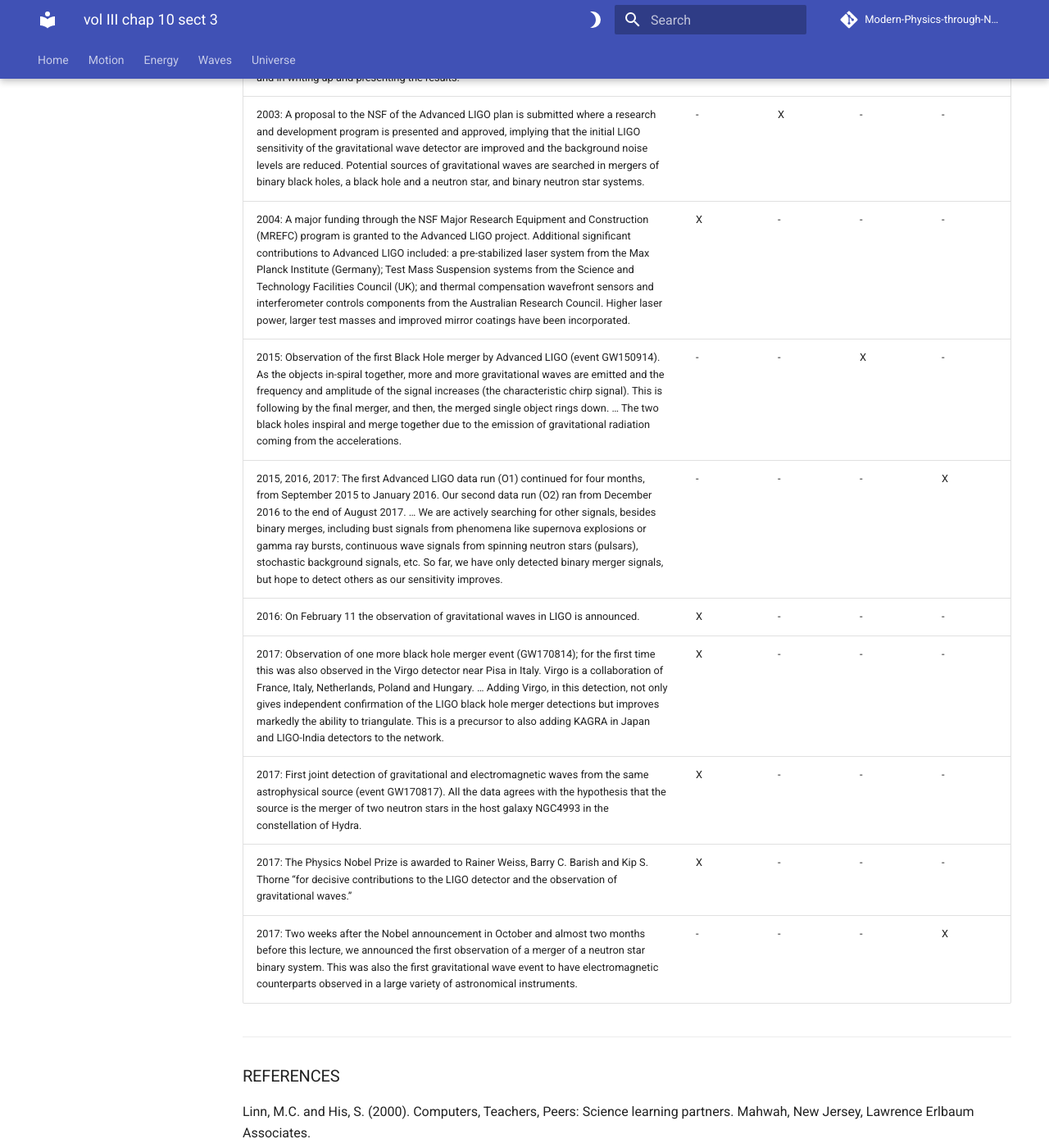
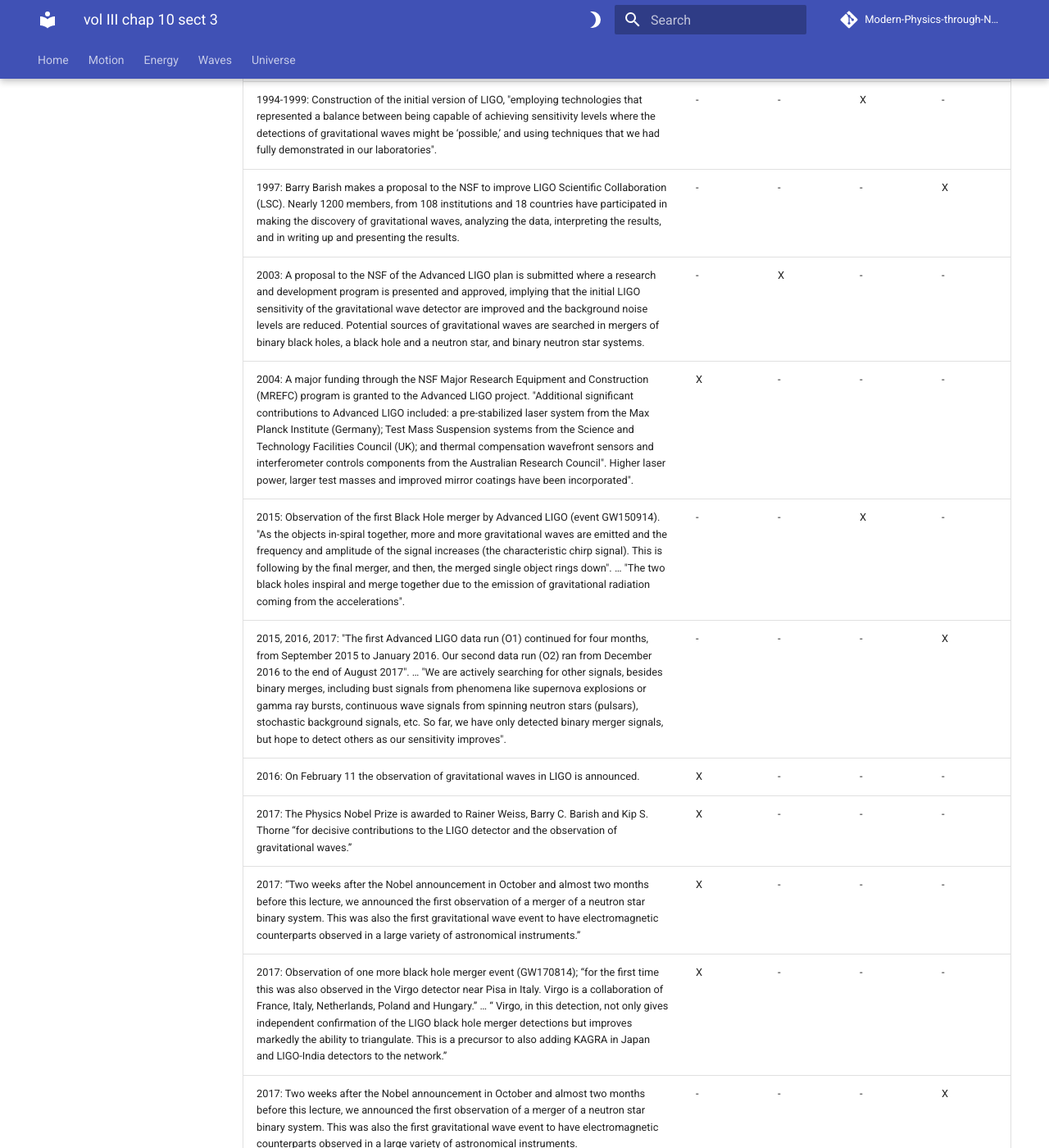
Before and after one commit to modphysnobel/modphysnobel.github.io, an MkDocs documentation site: the page built from docs/vol-III/vol-III-chap-10-sect-3.md, in a window 1280 px wide and 1400 px high, scrolled down 3857 px. Shown: the whole window at 82% size. Built offline with MkDocs 1.6.1 and Material for MkDocs 9.7.7, drawn with Linux system fonts in a browser that asks for light colours; some web fonts are replaced; comment, search, counter and statistics services are not loaded; some of the changed text lies outside the part shown.

Commit message:
Update vol-III-chap-10-sect-3.md

```diff
--- a/docs/vol-III/vol-III-chap-10-sect-3.md
+++ b/docs/vol-III/vol-III-chap-10-sect-3.md
@@ -17,30 +17,30 @@
 
 P1: Accessible Knowledge (AK).
 
-OC-01. Encourage LC members to build knowledge from their ideas and develop more powerful and practical viewpoints.
-OC-02. Assist LC members to personally be involved in relevant issues and regularly review their knowledge.
-OC-03. Support the members of the LC to participate in processes of inquiry and research to enrich their knowledge.
+OC-01. Encourage LC members to build knowledge from their ideas and develop more powerful and practical viewpoints. <br>
+OC-02. Assist LC members to personally be involved in relevant issues and regularly review their knowledge. <br>
+OC-03. Support the members of the LC to participate in processes of inquiry and research to enrich their knowledge.<br>
 OC-04. Encourage communication between working teams to share with others the specialized knowledge of each team.
 
 P2: Visible Thought (VT).
 
-OC-05. Model the process of knowledge building in connection with the treatment of alternative explanations and the diagnosis of errors.
-OC-06. Support LC members to explain their own ideas.
-OC-07. Provide multiple visual representations using various media.
+OC-05. Model the process of knowledge building in connection with the treatment of alternative explanations and the diagnosis of errors. <br>
+OC-06. Support LC members to explain their own ideas. <br>
+OC-07. Provide multiple visual representations using various media.<br>
 OC-08. Promote the systematic recording of the knowledge acquired by different teams.
 
 P3: Mutual Learning (ML).
 
-OC-09. Encourage LC members to listen to and learn from each other.
-OC-10. Design social activities that promote productive and respectful interactions.
-OC-11. Encourage the members of the LC to design and prudently apply the criteria and standards characteristic of the project in which they are involved.
+OC-09. Encourage LC members to listen to and learn from each other. <br>
+OC-10. Design social activities that promote productive and respectful interactions.<br>
+OC-11. Encourage the members of the LC to design and prudently apply the criteria and standards characteristic of the project in which they are involved. <br>
 OC-12. Organize multiple structured social activities.
 
 P4:  Continuous Learning (CL).
 
-OC-13. Engage the members of the LC to reflect on their own ideas and their progress in the development of the project.
-OC-14. Engage LC members to be critical of the information they handle.
-CO-15. Promote the participation of the members of the LC in activities looking for the establishment of a culture of permanent development.
+OC-13. Engage the members of the LC to reflect on their own ideas and their progress in the development of the project. <br>
+OC-14. Engage LC members to be critical of the information they handle. <br>
+CO-15. Promote the participation of the members of the LC in activities looking for the establishment of a culture of permanent development.<br>
 OC-16. Establish generalizable inquiry processes for describing the accomplishment of expectations.
 
 One possible instrument for evaluating how previous operational criteria (OC) have been accomplished consists in the application of rubrics. Analyzing and classifying responses to rubrics serve to create sorts of maps of regions or patterns of understanding levels characterized by qualitative categories and sometimes by quantitative values. Such characterization may refer to individual results or to percentages and group trends. Therefore, in the evolution of working teams towards the creation of learning communities, the following levels of participation can be observed:
@@ -130,7 +130,7 @@
     </tr>
      <tr>
     <td>
-	1960, 1969: Joseph Weber publish two papers “Detection and generation of gravitational waves” and “Evidence for the Discovery of Gravitational Waves”
+	1960, 1969: Joseph Weber publish two papers *Detection and generation of gravitational waves* and “Evidence for the Discovery of Gravitational Waves”
     </td>
     <td>
     -
@@ -198,7 +198,7 @@
     </tr>
      <tr>
     <td>
-	1972: Rainer Weiss, publish a paper on “Electromagnetically coupled broadband gravitational antenna”.
+	1972: Rainer Weiss, publish a paper on *Electromagnetically coupled broadband gravitational antenna*.
     </td>
     <td>
     -
@@ -266,7 +266,7 @@
     </tr>
      <tr>
     <td>
-    1983: The Gravity Research Group in Glasgow, Scotland published a paper on “Interferometric detectors for gravitational radiation”.
+    1983: The Gravity Research Group in Glasgow, Scotland published a paper on *Interferometric detectors for gravitational radiation*.
     </td>
     <td>
     X
@@ -283,7 +283,7 @@
     </tr>
      <tr>
     <td>
-    1983: MIT and Caltch present a report to an NSF committee: “A study of a long baseline gravitational wave antenna system”. The committee was remarkably encouraging in their evaluation.
+    1983: MIT and Caltch present a report to an NSF committee: *A study of a long baseline gravitational wave antenna system*. The committee was remarkably encouraging in their evaluation.
     </td>
     <td>
     -
@@ -317,7 +317,7 @@
     </tr>
      <tr>
     <td>
-    1988: The Max Planck Institute of Astrophysics Group in Germany publishes a paper on “Noise behavior of the Garching 30-meterpprototype gravitational-wave detector”.
+    1988: The Max Planck Institute of Astrophysics Group in Germany publishes a paper on *Noise behavior of the Garching 30-meterpprototype gravitational-wave detector*.
     </td>
     <td>
     -
@@ -334,7 +334,7 @@
     </tr>
      <tr>
     <td>
-    1989: Caltech and MIT present a joint proposal to the NSF “The construction, operation and supporting research and development of a LASER INTERFEROMETER GRAVITATIONAL-WAVE OBSERVATORY”
+    1989: Caltech and MIT present a joint proposal to the NSF *The construction, operation and supporting research and development of a LASER INTERFEROMETER GRAVITATIONAL-WAVE OBSERVATORY*
     </td>
     <td>
     -
@@ -368,11 +368,12 @@
     </tr>
 	</table>
 
+We indicate with quotation marks those activities reported in Table 10.3 corresponding to quotations taken from Barish´s Nobel lecture.
 
 <table width="100%">
     <tr>
     <th>
-    Table 10.2. Activities reported in Barish’s Lecture.
+    Table 10.3. Activities reported in Barish’s Lecture.
         </th>
      <th>
 	AK
@@ -423,7 +424,7 @@
     </tr>
      <tr>
     <td>
-    1994: Kip Thorne and Barry Barish present LIGO to the National Science Board describing both the theoretical underpinnings of gravitational waves and their plans for the project, in particular to develop and test Advanced LIGO technologies. They received formal approval at the full requested funding for Initial LIGO, with a commitment to support the crucial R&D program for Advanced LIGO.
+    1994: "Kip Thorne and Barry Barish present LIGO to the National Science Board describing both the theoretical underpinnings of gravitational waves and their plans for the project, in particular to develop and test Advanced LIGO technologies. They received formal approval at the full requested funding for Initial LIGO, with a commitment to support the crucial R&D program for Advanced LIGO".
     </td>
     <td>
 	X
@@ -440,7 +441,7 @@
     </tr>
      <tr>
     <td>
-	1994-1999: Construction of the initial version of LIGO, employing technologies that represented a balance between being capable of achieving sensitivity levels where the detections of gravitational waves might be ‘possible,’ and using techniques that we had fully demonstrated in our laboratories.
+	1994-1999: Construction of the initial version of LIGO, "employing technologies that represented a balance between being capable of achieving sensitivity levels where the detections of gravitational waves might be ‘possible,’ and using techniques that we had fully demonstrated in our laboratories".
     </td>
     <td>
     -
@@ -492,8 +493,8 @@
      <tr>
     <td>
     2004: A major funding through the NSF Major Research Equipment and Construction (MREFC) program is granted to the Advanced LIGO project.
-	Additional significant contributions to Advanced LIGO included: a pre-stabilized laser system from the Max Planck Institute (Germany); Test Mass Suspension systems from the Science and Technology Facilities Council (UK); and thermal compensation wavefront sensors and interferometer controls components from the Australian Research Council.
-	Higher laser power, larger test masses and improved mirror coatings have been incorporated.
+	"Additional significant contributions to Advanced LIGO included: a pre-stabilized laser system from the Max Planck Institute (Germany); Test Mass Suspension systems from the Science and Technology Facilities Council (UK); and thermal compensation wavefront sensors and interferometer controls components from the Australian Research Council".
+	Higher laser power, larger test masses and improved mirror coatings have been incorporated".
     </td>
     <td>
     X
@@ -510,7 +511,7 @@
     </tr>
      <tr>
     <td>
-	2015: Observation of the first Black Hole merger by Advanced LIGO (event GW150914). As the objects in-spiral together, more and more gravitational waves are emitted and the frequency and amplitude of the signal increases (the characteristic chirp signal). This is following by the final merger, and then, the merged single object rings down. … The two black holes inspiral and merge together due to the emission of gravitational radiation coming from the accelerations.
+	2015: Observation of the first Black Hole merger by Advanced LIGO (event GW150914). "As the objects in-spiral together, more and more gravitational waves are emitted and the frequency and amplitude of the signal increases (the characteristic chirp signal). This is following by the final merger, and then, the merged single object rings down". … "The two black holes inspiral and merge together due to the emission of gravitational radiation coming from the accelerations".
     </td>
     <td>
     -
@@ -527,7 +528,7 @@
     </tr>
      <tr>
     <td>
-    2015, 2016, 2017: The first Advanced LIGO data run (O1) continued for four months, from September 2015 to January 2016. Our second data run (O2) ran from December 2016 to the end of August 2017. … We are actively searching for other signals, besides binary merges, including bust signals from phenomena like supernova explosions or gamma ray bursts, continuous wave signals from spinning neutron stars (pulsars), stochastic background signals, etc. So far, we have only detected binary merger signals, but hope to detect others as our sensitivity improves.
+    2015, 2016, 2017: "The first Advanced LIGO data run (O1) continued for four months, from September 2015 to January 2016. Our second data run (O2) ran from December 2016 to the end of August 2017". … "We are actively searching for other signals, besides binary merges, including bust signals from phenomena like supernova explosions or gamma ray bursts, continuous wave signals from spinning neutron stars (pulsars), stochastic background signals, etc. So far, we have only detected binary merger signals, but hope to detect others as our sensitivity improves".
     </td>
     <td>
     -
@@ -561,7 +562,7 @@
     </tr>
      <tr>
     <td>
-    2017: Observation of one more black hole merger event (GW170814); for the first time this was also observed in the Virgo detector near Pisa in Italy. Virgo is a collaboration of France, Italy, Netherlands, Poland and Hungary. … Adding Virgo, in this detection, not only gives independent confirmation of the LIGO black hole merger detections but improves markedly the ability to triangulate. This is a precursor to also adding KAGRA in Japan and LIGO-India detectors to the network.
+    2017: The Physics Nobel Prize is awarded to Rainer Weiss, Barry C. Barish and Kip S. Thorne “for decisive contributions to the LIGO detector and the observation of gravitational waves.”
     </td>
     <td>
     X
@@ -578,7 +579,7 @@
     </tr>
      <tr>
     <td>
-    2017: First joint detection of gravitational and electromagnetic waves from the same astrophysical source (event GW170817). All the data agrees with the hypothesis that the source is the merger of two neutron stars in the host galaxy NGC4993 in the constellation of Hydra.
+    2017: “Two weeks after the Nobel announcement in October and almost two months before this lecture, we announced the first observation of a merger of a neutron star binary system. This was also the first gravitational wave event to have electromagnetic counterparts observed in a large variety of astronomical instruments.”
     </td>
     <td>
     X
@@ -595,7 +596,7 @@
     </tr>
      <tr>
     <td>
-	2017: The Physics Nobel Prize is awarded to Rainer Weiss,  Barry C. Barish and Kip S. Thorne  “for decisive contributions to the LIGO detector and the observation of gravitational waves.”
+	2017: Observation of one more black hole merger event (GW170814); “for the first time this was also observed in the Virgo detector near Pisa in Italy. Virgo is a collaboration of France, Italy, Netherlands, Poland and Hungary.” … “ Virgo, in this detection, not only gives independent confirmation of the LIGO black hole merger detections but improves markedly the ability to triangulate. This is a precursor to also adding KAGRA in Japan and LIGO-India detectors to the network.”
     </td>
     <td>
     X
@@ -629,18 +630,20 @@
     </tr>
 	</table>
 
+“On August 17, 2017, LIGO and Virgo registered a gravitational wave signal from the inspiral of two neutron stars. Many of us expected the first source we would observe in LIGO would be from the merger of binary neutron stars, because there is a known rate of detected binary neutron stars in our own galaxies by radio telescopes.” This was the first joint detection of gravitational and electromagnetic waves from the same astrophysical source (event GW170817). …. “All the data agrees with the hypothesis that the source is the merger of two neutron stars in the host galaxy NGC4993 in the constellation of Hydra.”
+
 ***
 
 ### REFERENCES
 
-Linn, M.C. and His, S. (2000). Computers, Teachers, Peers: Science learning partners. Mahwah, New Jersey, Lawrence Erlbaum Associates.
+Linn, M.C. and His, S. (2000). *Computers, Teachers, Peers: Science learning partners*. Mahwah, New Jersey, Lawrence Erlbaum Associates.
 
 PHYSICS NOBEL PRIZES
 MLA style: Albert A. Michelson – Nobel Lecture. NobelPrize.org. Nobel Prize Outreach AB 2023. Sun. 14 May 2023. <https://www.nobelprize.org/prizes/physics/1907/michelson/lecture/>
 
 MLA style: Kip S. Thorne – Nobel Lecture. NobelPrize.org. Nobel Prize Outreach AB 2023. Sun. 4 Jun 2023. <https://www.nobelprize.org/prizes/physics/2017/thorne/lecture/>
 
-MLA style: Popular information. NobelPrize.org. Nobel Prize Outreach AB 2023. Wed. 17 May 2023. <https://www.nobelprize.org/prizes/physics/2017/popular-information/>
+MLA style: *Popular information*. NobelPrize.org. Nobel Prize Outreach AB 2023. Wed. 17 May 2023. <https://www.nobelprize.org/prizes/physics/2017/popular-information/>
 
 MLA style: Rainer Weiss – Nobel Lecture. NobelPrize.org. Nobel Prize Outreach AB 2023. Mon. 15 May 2023. https://www.nobelprize.org/prizes/physics/2017/weiss/lecture/
 
```
Also changed, not shown: other parts of docs/vol-III/vol-III-chap-10-sect-3.md (+3 -3 lines).
